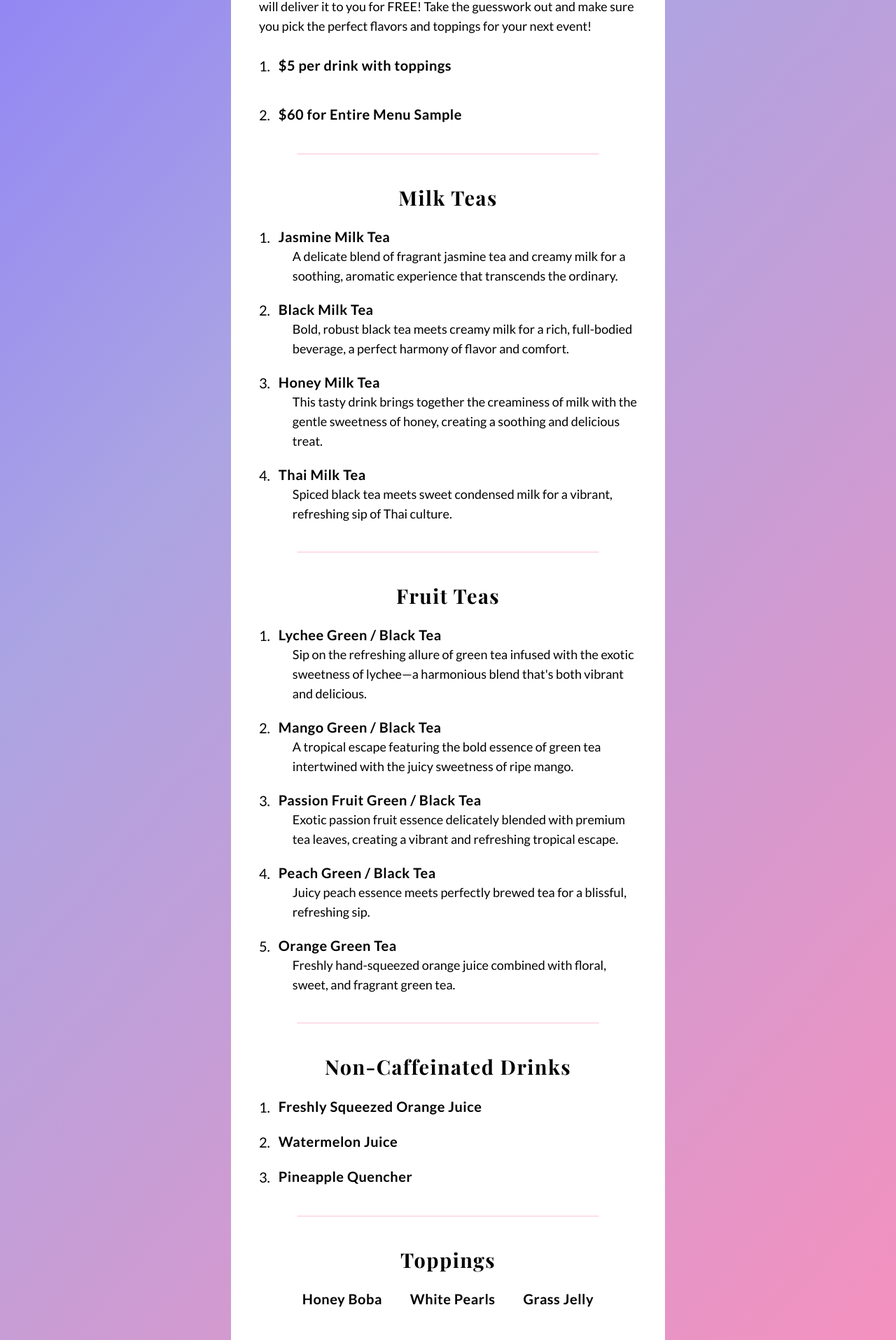
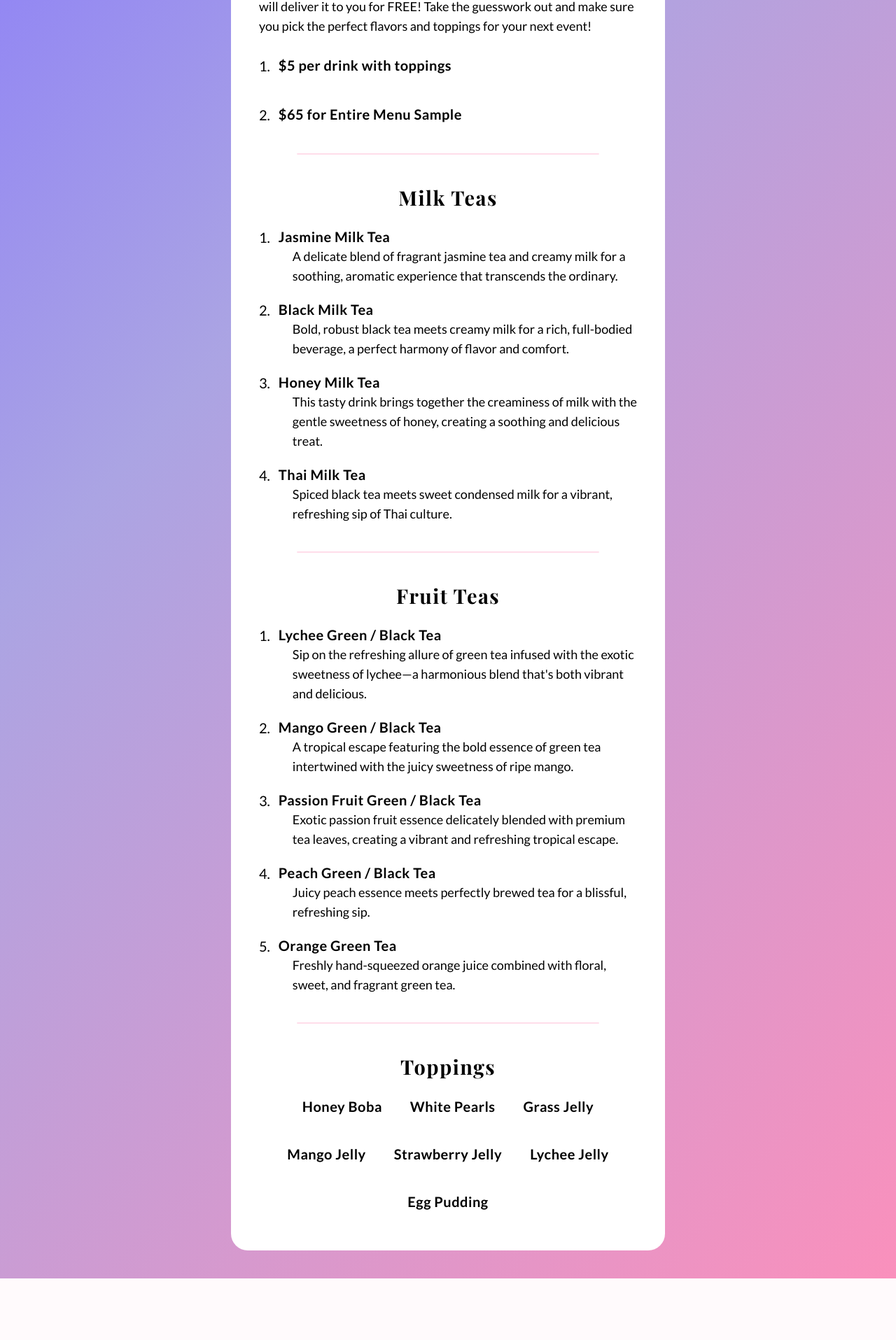
Before and after one commit to maaabilly/TarosBobaBar, a React (Vite) app: page /menu in a window 1280 px wide. Shown: the part 329-2244 px from the top of the page at 70% size. After the commit the page ends 2156 px from the top, so only its background shows below. Built offline with nearby package versions, Linux system fonts and the light colour scheme; a web font is replaced by a local one.

Commit message:
change price for menu sample, remove non-caffeinated drinks section in menu

```diff
--- a/src/constants/index.js
+++ b/src/constants/index.js
@@ -255,23 +255,23 @@ export const wholeMenu = [
       },
     ],
   },
-  {
-    title: 'Non-Caffeinated Drinks',
-    items: [
-      {
-        name: 'Freshly Squeezed Orange Juice',
-        description: '',
-      },
-      {
-        name: 'Watermelon Juice',
-        description: '',
-      },
-      {
-        name: 'Pineapple Quencher',
-        description: '',
-      },
-    ],
-  },
+  // {
+  //   title: 'Non-Caffeinated Drinks',
+  //   items: [
+  //     {
+  //       name: 'Freshly Squeezed Orange Juice',
+  //       description: '',
+  //     },
+  //     {
+  //       name: 'Watermelon Juice',
+  //       description: '',
+  //     },
+  //     {
+  //       name: 'Pineapple Quencher',
+  //       description: '',
+  //     },
+  //   ],
+  // },
   {
     title: 'Toppings',
     items: [
--- a/src/pages/MenuPage.jsx
+++ b/src/pages/MenuPage.jsx
@@ -33,7 +33,7 @@ const Menu = () => {
                 <h5 className={`text-bold text-[20px] text-left mr-3`}>2.</h5>
                 <div className="flex flex-col">
                   <h5 className="font-semibold text-xl md:text-[20px] text-left tracking-wide">
-                    $60 for Entire Menu Sample
+                    $65 for Entire Menu Sample
                   </h5>
                 </div>
               </li>
```
